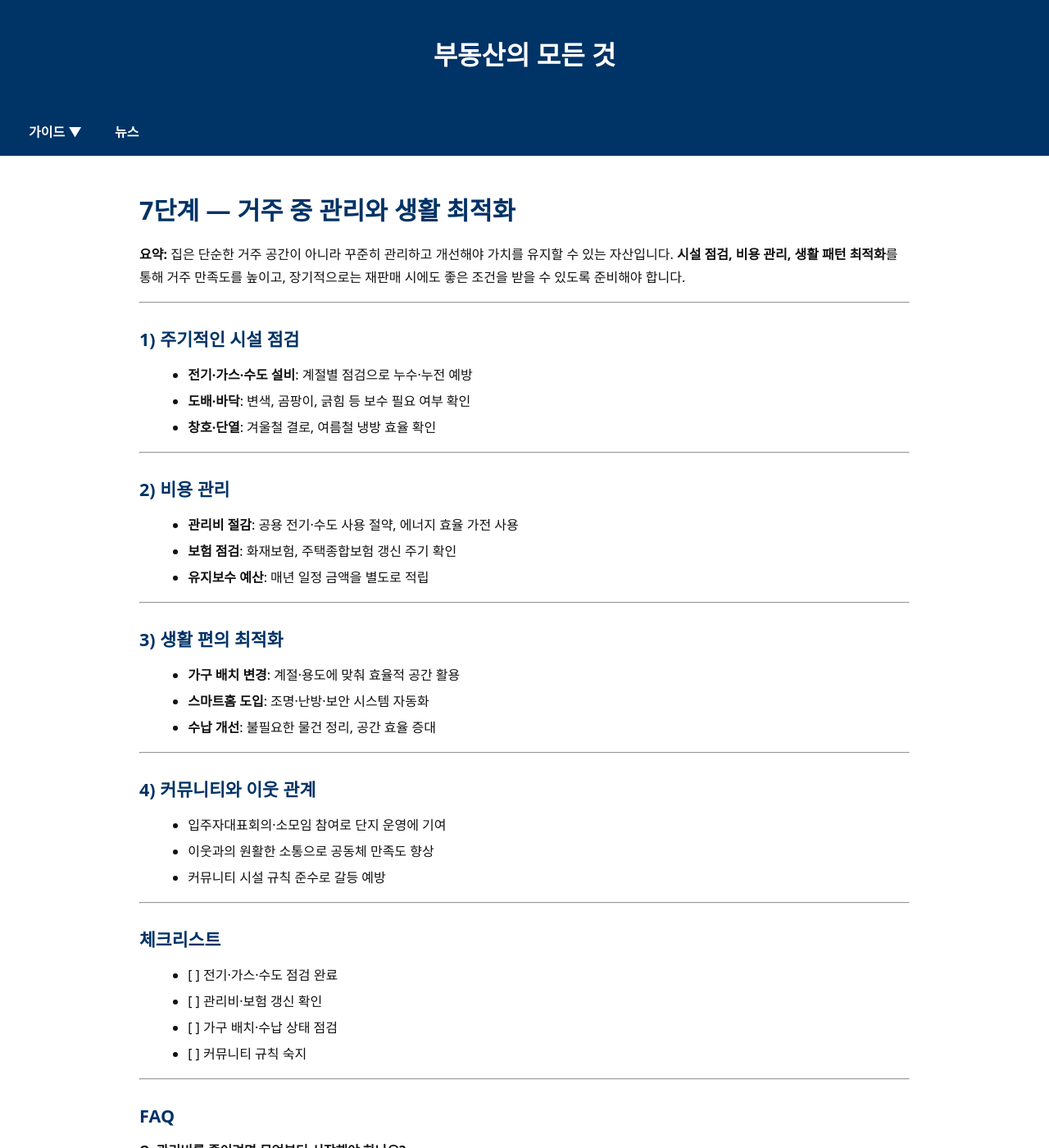
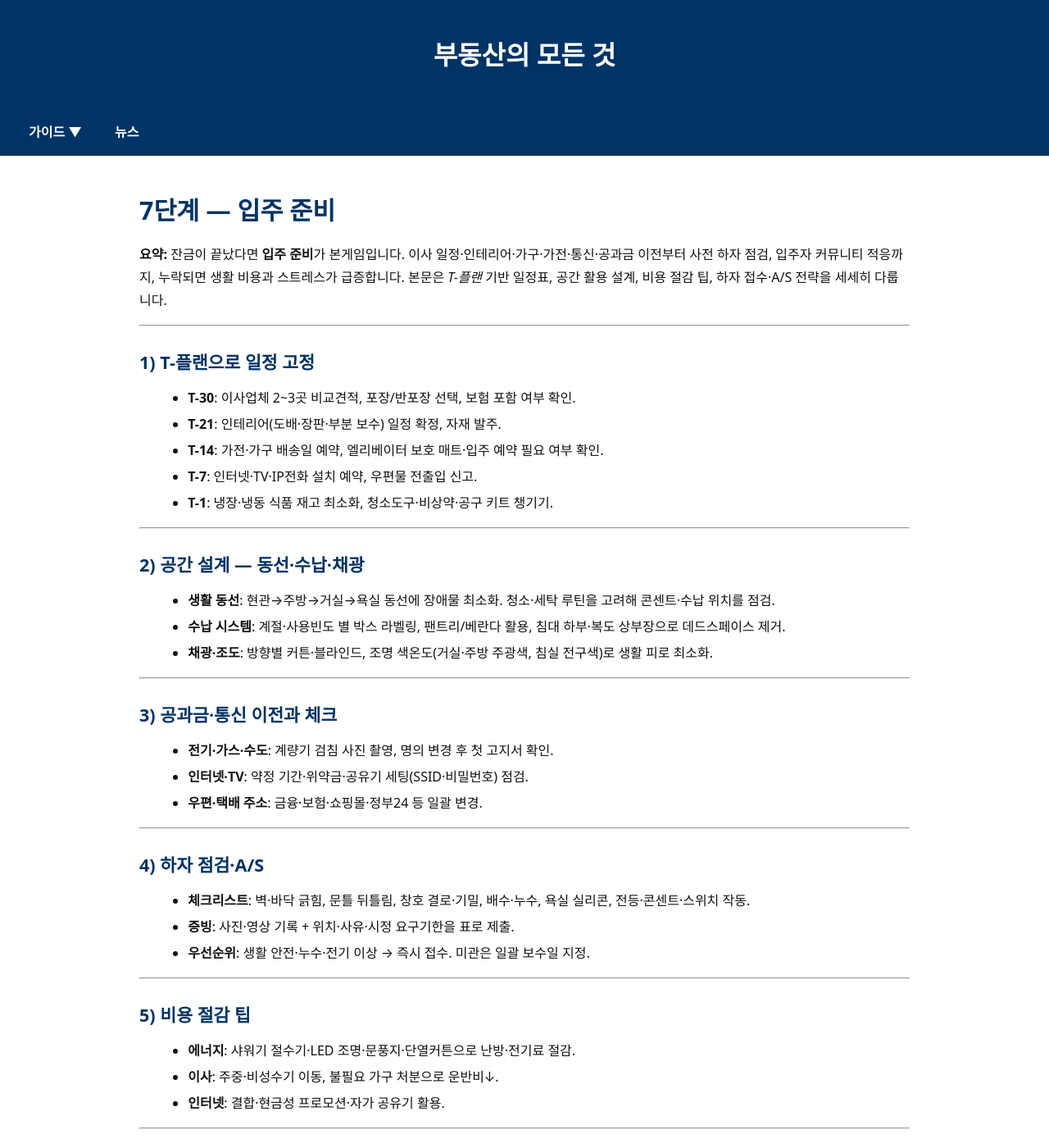
Before and after one commit to kimkisaa/land, a Jekyll site: the page built from guide/7-move-in-prep.md, in a window 1280 px wide and 1400 px high. Shown: the whole window at 82% size. Built offline with Jekyll 4.4.1, drawn with Linux system fonts in a browser that asks for light colours; some of the changed text lies outside the part shown.

Commit message:
Update 7-move-in-prep.md

```diff
--- a/guide/7-move-in-prep.md
+++ b/guide/7-move-in-prep.md
@@ -1,75 +1,84 @@
 ---
 layout: default
-title: 7. 거주 중 관리와 생활 최적화
-description: 내 집 마련 7단계 - 집의 가치를 지키고 생활 편의를 높이는 주기적 점검, 커뮤니티 활용, 생활 패턴 최적화 전략.
-permalink: /guide/7-living-optimization/
+title: 7. 입주 준비
+description: 내 집 마련 7단계 - 이사 계획, 인테리어·가전 배치, 공과금 이전, 하자 점검, 커뮤니티 적응까지 입주 전후 필수 체크리스트.
+permalink: /guide/7-move-in-prep/
 last_modified_at: 2025-08-11
 ---
 
 <section class="guide-detail">
 
-<h1>7단계 — 거주 중 관리와 생활 최적화</h1>
+<h1>7단계 — 입주 준비</h1>
 
-<p><strong>요약:</strong> 집은 단순한 거주 공간이 아니라 꾸준히 관리하고 개선해야 가치를 유지할 수 있는 자산입니다. <strong>시설 점검, 비용 관리, 생활 패턴 최적화</strong>를 통해 거주 만족도를 높이고, 장기적으로는 재판매 시에도 좋은 조건을 받을 수 있도록 준비해야 합니다.</p>
+<p><strong>요약:</strong> 잔금이 끝났다면 <strong>입주 준비</strong>가 본게임입니다. 이사 일정·인테리어·가구·가전·통신·공과금 이전부터 사전 하자 점검, 입주자 커뮤니티 적응까지, 누락되면 생활 비용과 스트레스가 급증합니다. 본문은 <em>T-플랜</em> 기반 일정표, 공간 활용 설계, 비용 절감 팁, 하자 접수·A/S 전략을 세세히 다룹니다.</p>
 
 <hr>
 
-<h2>1) 주기적인 시설 점검</h2>
+<h2>1) T-플랜으로 일정 고정</h2>
 <ul>
-  <li><strong>전기·가스·수도 설비</strong>: 계절별 점검으로 누수·누전 예방</li>
-  <li><strong>도배·바닥</strong>: 변색, 곰팡이, 긁힘 등 보수 필요 여부 확인</li>
-  <li><strong>창호·단열</strong>: 겨울철 결로, 여름철 냉방 효율 확인</li>
+  <li><strong>T-30</strong>: 이사업체 2~3곳 비교견적, 포장/반포장 선택, 보험 포함 여부 확인.</li>
+  <li><strong>T-21</strong>: 인테리어(도배·장판·부분 보수) 일정 확정, 자재 발주.</li>
+  <li><strong>T-14</strong>: 가전·가구 배송일 예약, 엘리베이터 보호 매트·입주 예약 필요 여부 확인.</li>
+  <li><strong>T-7</strong>: 인터넷·TV·IP전화 설치 예약, 우편물 전출입 신고.</li>
+  <li><strong>T-1</strong>: 냉장·냉동 식품 재고 최소화, 청소도구·비상약·공구 키트 챙기기.</li>
 </ul>
 
 <hr>
 
-<h2>2) 비용 관리</h2>
+<h2>2) 공간 설계 — 동선·수납·채광</h2>
 <ul>
-  <li><strong>관리비 절감</strong>: 공용 전기·수도 사용 절약, 에너지 효율 가전 사용</li>
-  <li><strong>보험 점검</strong>: 화재보험, 주택종합보험 갱신 주기 확인</li>
-  <li><strong>유지보수 예산</strong>: 매년 일정 금액을 별도로 적립</li>
+  <li><strong>생활 동선</strong>: 현관→주방→거실→욕실 동선에 장애물 최소화. 청소·세탁 루틴을 고려해 콘센트·수납 위치를 점검.</li>
+  <li><strong>수납 시스템</strong>: 계절·사용빈도 별 박스 라벨링, 팬트리/베란다 활용, 침대 하부·복도 상부장으로 데드스페이스 제거.</li>
+  <li><strong>채광·조도</strong>: 방향별 커튼·블라인드, 조명 색온도(거실·주방 주광색, 침실 전구색)로 생활 피로 최소화.</li>
 </ul>
 
 <hr>
 
-<h2>3) 생활 편의 최적화</h2>
+<h2>3) 공과금·통신 이전과 체크</h2>
 <ul>
-  <li><strong>가구 배치 변경</strong>: 계절·용도에 맞춰 효율적 공간 활용</li>
-  <li><strong>스마트홈 도입</strong>: 조명·난방·보안 시스템 자동화</li>
-  <li><strong>수납 개선</strong>: 불필요한 물건 정리, 공간 효율 증대</li>
+  <li><strong>전기·가스·수도</strong>: 계량기 검침 사진 촬영, 명의 변경 후 첫 고지서 확인.</li>
+  <li><strong>인터넷·TV</strong>: 약정 기간·위약금·공유기 세팅(SSID·비밀번호) 점검.</li>
+  <li><strong>우편·택배 주소</strong>: 금융·보험·쇼핑몰·정부24 등 일괄 변경.</li>
 </ul>
 
 <hr>
 
-<h2>4) 커뮤니티와 이웃 관계</h2>
+<h2>4) 하자 점검·A/S</h2>
 <ul>
-  <li>입주자대표회의·소모임 참여로 단지 운영에 기여</li>
-  <li>이웃과의 원활한 소통으로 공동체 만족도 향상</li>
-  <li>커뮤니티 시설 규칙 준수로 갈등 예방</li>
+  <li><strong>체크리스트</strong>: 벽·바닥 긁힘, 문틀 뒤틀림, 창호 결로·기밀, 배수·누수, 욕실 실리콘, 전등·콘센트·스위치 작동.</li>
+  <li><strong>증빙</strong>: 사진·영상 기록 + 위치·사유·시정 요구기한을 표로 제출.</li>
+  <li><strong>우선순위</strong>: 생활 안전·누수·전기 이상 → 즉시 접수. 미관은 일괄 보수일 지정.</li>
+</ul>
+
+<hr>
+
+<h2>5) 비용 절감 팁</h2>
+<ul>
+  <li><strong>에너지</strong>: 샤워기 절수기·LED 조명·문풍지·단열커튼으로 난방·전기료 절감.</li>
+  <li><strong>이사</strong>: 주중·비성수기 이동, 불필요 가구 처분으로 운반비↓.</li>
+  <li><strong>인터넷</strong>: 결합·현금성 프로모션·자가 공유기 활용.</li>
 </ul>
 
 <hr>
 
 <h2>체크리스트</h2>
 <ul>
-  <li>[ ] 전기·가스·수도 점검 완료</li>
-  <li>[ ] 관리비·보험 갱신 확인</li>
-  <li>[ ] 가구 배치·수납 상태 점검</li>
-  <li>[ ] 커뮤니티 규칙 숙지</li>
+  <li>[ ] 이사업체 계약·보험 확인</li>
+  <li>[ ] 인테리어·청소 일정 확정</li>
+  <li>[ ] 가전·가구 배송·설치 예약</li>
+  <li>[ ] 공과금·통신 이전 완료</li>
+  <li>[ ] 하자 점검·A/S 접수</li>
 </ul>
 
 <hr>
 
 <h2>FAQ</h2>
-<p><strong>Q. 관리비를 줄이려면 무엇부터 시작해야 하나요?</strong><br>
-A. 난방·냉방 효율을 높이는 것이 가장 효과적입니다. 단열 보강, 창호 점검, 절전형 가전 사용을 권장합니다.</p>
-
-<p><strong>Q. 입주자회의에 꼭 참여해야 하나요?</strong><br>
-A. 필수는 아니지만, 단지 내 중요한 의사결정과 비용 집행에 직접 영향을 줄 수 있어 적극 권장됩니다.</p>
+<p><strong>Q. 입주 당일 무엇부터 확인할까요?</strong><br>계량기 수치 촬영→전원·가스 밸브→수도 누수→냉장고·보일러·비상콘센트 작동 순으로 체크하세요.</p>
+<p><strong>Q. 하자 처리가 늦어져요.</strong><br>기한을 명시해 재요청하고, 관리사무소·시공사 콜센터 접수번호를 기록해 추적하세요. 심각한 누수·전기 위험은 긴급 조치 요청이 가능합니다.</p>
 
 <p>
-<a class="btn primary" href="{{ '/guide/8-asset-sale-strategy/' | relative_url }}">다음 단계 → 8. 장기 자산 관리 및 매도 전략</a>
-<a class="btn" href="{{ '/guide/6-move-in-management/' | relative_url }}">← 이전 단계: 입주 준비와 사후 관리</a>
+<a class="btn primary" href="{{ '/guide/8-tips/' | relative_url }}">다음 단계 → 8. 유지관리 & 팁</a>
+<a class="btn" href="{{ '/guide/6-loan-and-closing/' | relative_url }}">← 이전 단계: 대출 실행 및 잔금 처리</a>
 </p>
 
 </section>
```
